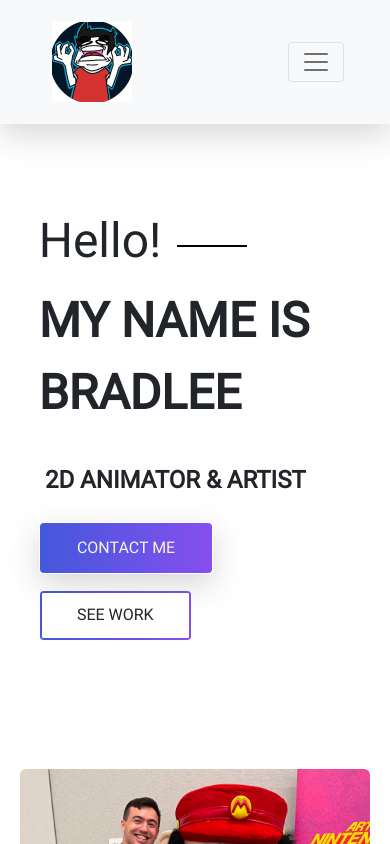
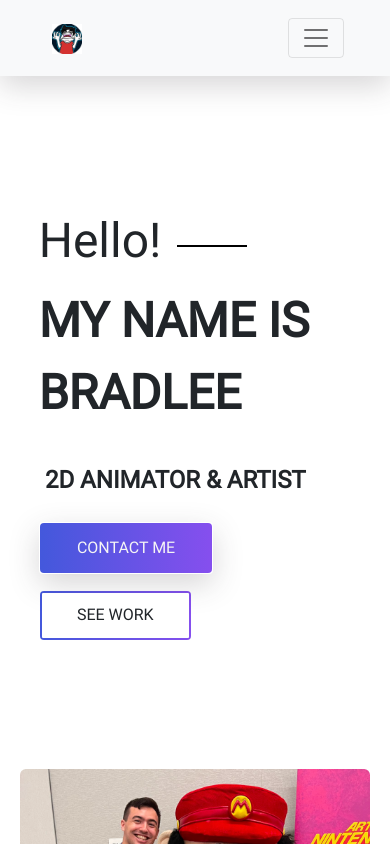
Before and after one commit to GuestG/braphics.com, a plain HTML site: page index.html in a window 390 px wide. Drawn offline with nearby package versions, Linux system fonts and the light colour scheme.

Commit message:
Update responsive.css

```diff
--- a/css/responsive.css
+++ b/css/responsive.css
@@ -5,6 +5,10 @@
 @media only screen and (max-width: 424px){
     body {
         padding-top: 32px;
+    }
+
+    .navbar-brand img {
+        width: 30px;
     }
 
     .w-75 {
```
